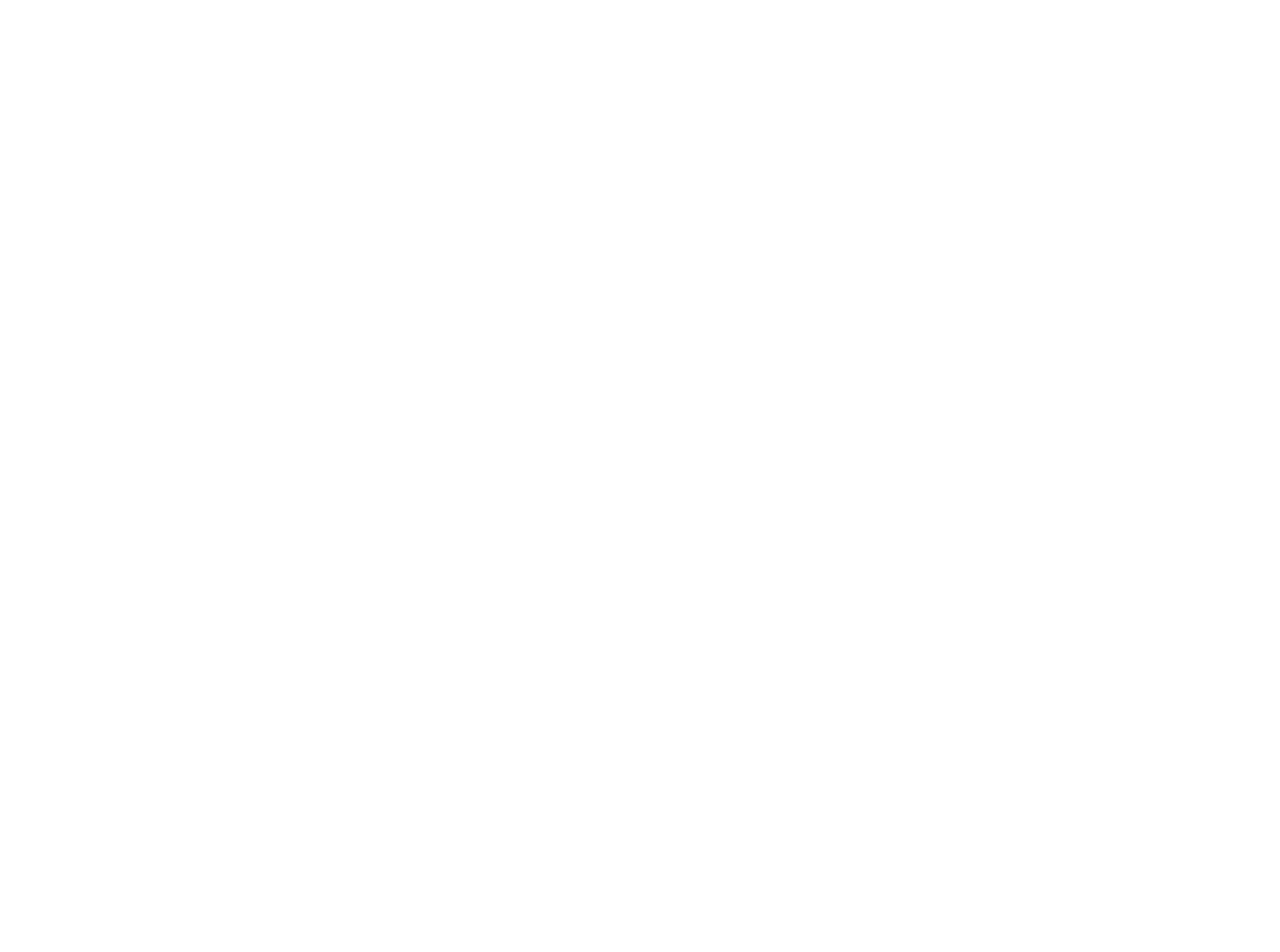
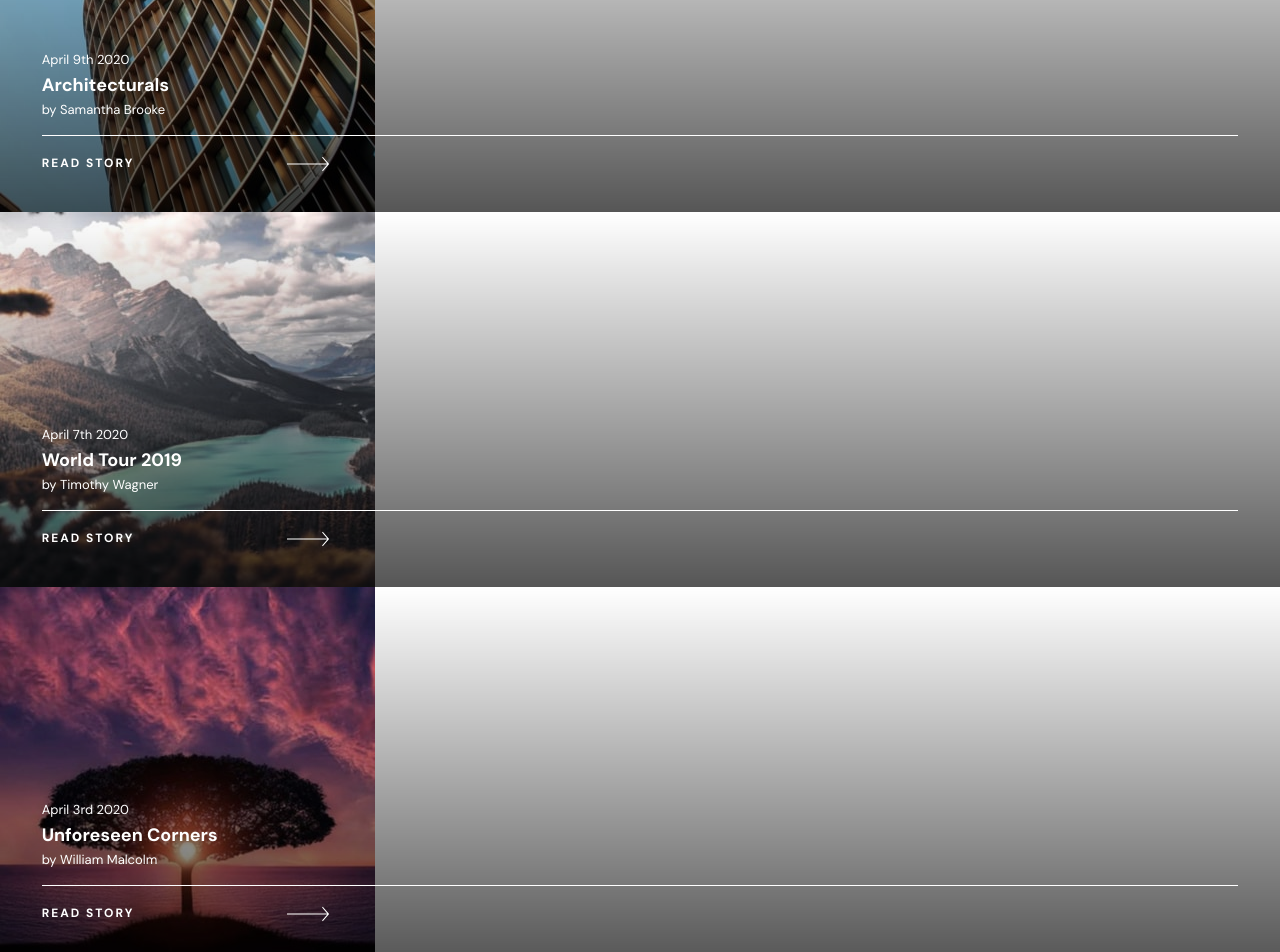
Before and after one commit to beqa200/photosnap-multi-page-website-005, a React (Create React App) app: page /stories in a window 1280 px wide. Shown: the part 1360-2312 px from the top of the page. Before the commit the page ends 800 px from the top, so only its background shows below. Built offline with nearby package versions, Linux system fonts and the light colour scheme.

Commit message:
style: image component is done

```diff
--- /dev/null
+++ b/src/components/Image.jsx
@@ -0,0 +1,28 @@
+import {
+  StyledDiv,
+  ContentDiv,
+  DateP,
+  ImageTitle,
+  Creator,
+  Hr,
+  ReadDiv,
+  Read,
+  Arrow,
+} from "../styled-components/Image.styled";
+
+export default function Image({ bg, dateTxt, title, creator }) {
+  return (
+    <StyledDiv bg={bg}>
+      <ContentDiv>
+        <DateP>{dateTxt}</DateP>
+        <ImageTitle>{title}</ImageTitle>
+        <Creator>{creator}</Creator>
+        <Hr />
+        <ReadDiv>
+          <Read>READ STORY</Read>
+          <Arrow src="./assets/shared/desktop/arrow.svg" />
+        </ReadDiv>
+      </ContentDiv>
+    </StyledDiv>
+  );
+}
--- a/src/pages/Stories.js
+++ b/src/pages/Stories.js
@@ -1,7 +1,111 @@
 import React from 'react'
+import Image from '../components/Image'
+
+const content = [
+  {
+    bg: "./assets/stories/mobile/mountains.jpg",
+    date: "April 16th 2020",
+    title: "The Mountains",
+    creator: "by John Appleseed"
+  },
+  {
+    bg: "./assets/stories/mobile/cityscapes.jpg",
+    date: "April 14th 2020",
+    title: "Sunset Cityscapes",
+    creator: "by Benjamin Cruz"
+  },
+  {
+    bg: "./assets/stories/mobile/18-days-voyage.jpg",
+    date: "April 11th 2020",
+    title: "18 Days Voyage",
+    creator: "by Alexei Borodin"
+  },
+  {
+    bg: "./assets/stories/mobile/architecturals.jpg",
+    date: "April 9th 2020",
+    title: "Architecturals",
+    creator: "by Samantha Brooke"
+  },
+  {
+    bg: "./assets/stories/mobile/world-tour.jpg",
+    date: "April 7th 2020",
+    title: "World Tour 2019",
+    creator: "by Timothy Wagner"
+  },
+  {
+    bg: "./assets/stories/mobile/unforeseen-corners.jpg",
+    date: "April 3rd 2020",
+    title: "Unforeseen Corners",
+    creator: "by William Malcolm"
+  },
+  {
+    bg: "./assets/stories/mobile/king-on-africa.jpg",
+    date: "March 29th 2020",
+    title: "King on Africa: Part II",
+    creator: "by Tim Hillenburg"
+  },
+  {
+    bg: "./assets/stories/mobile/trip-to-nowhere.jpg",
+    date: "March 21st 2020",
+    title: "The Trip to Nowhere",
+    creator: "by Felicia Rourke"
+  },
+  {
+    bg: "./assets/stories/mobile/rage-of-the-sea.jpg",
+    date: "March 19th 2020",
+    title: "Rage of The Sea",
+    creator: "by Mohammed Abdul"
+  },
+  {
+    bg: "./assets/stories/mobile/running-free.jpg",
+    date: "March 16th 2020",
+    title: "Running Free",
+    creator: "by Michelle"
+  },
+  {
+    bg: "./assets/stories/mobile/behind-the-waves.jpg",
+    date: "March 11th 2020",
+    title: "Behind the Waves",
+    creator: "by Lamarr Wilson"
+  },
+  {
+    bg: "./assets/stories/mobile/calm-waters.jpg",
+    date: "March 9th 2020",
+    title: "Calm Waters",
+    creator: "by Samantha Brooke"
+  },
+  {
+    bg: "./assets/stories/mobile/milky-way.jpg",
+    date: "March 5th 2020",
+    title: "The Milky Way",
+    creator: "by Benjamin Cruz"
+  },
+  {
+    bg: "./assets/stories/mobile/dark-forest.jpg",
+    date: "March 4th 2020",
+    title: "Night at The Dark Forest",
+    creator: "by  Mohammed Abdul"
+  },
+  {
+    bg: "./assets/stories/mobile/somwarpet.jpg",
+    date: "March 1st 2020",
+    title: "Somwarpet’s Beauty",
+    creator: "by Michelle"
+  },
+  {
+    bg: "./assets/stories/mobile/land-of-dreams.jpg",
+    date: "February 25th 2020",
+    title: "Land of Dreams",
+    creator: "by William Malcolm"
+  },
+]
 
 export default function Stories() {
   return (
-    <div>Stories</div>
+    <div>
+      {content.map((item) => (
+        <Image bg={item.bg} dateTxt={item.date} title={item.title} creator={item.creator} key={Math.random()}/>
+      ))}
+    </div>
   )
 }
--- a/src/styled-components/Header.styled.js
+++ b/src/styled-components/Header.styled.js
@@ -24,6 +24,7 @@
     top: 72px;
     left: 0px;
     padding: 12px 32px 32px;
+    z-index: 99;
 `
 
 export const LinkTitle = styled.h1`
--- /dev/null
+++ b/src/styled-components/Image.styled.js
@@ -0,0 +1,71 @@
+import styled from "styled-components";
+
+export const StyledDiv = styled.div`
+    background-image: url(${({bg}) => bg});
+    background-repeat: no-repeat;
+    height: 375px;
+    position: relative;
+
+    &::before {
+        content: "";
+        background: linear-gradient(180deg, rgba(0, 0, 0, 0.0001) 0.27%, rgba(0, 0, 0, 0.661222) 100%);
+        position: absolute;
+        top: 0;
+        left: 0;
+        width: 100%;
+        height: 100%;
+        z-index: 1;
+        filter: brightness(50%);
+    }
+`
+
+export const DateP = styled.p`
+    font-weight: 400;
+    font-size: 13px;
+    line-height: 16.93px;
+    color: #FFFFFF;
+    margin-top: 4px;
+`
+
+export const ImageTitle = styled(DateP)`
+    font-weight: 700;
+    font-size: 18px;
+    line-height: 25px;
+`
+
+export const Creator = styled(DateP)`
+`
+
+export const Hr = styled.hr`
+    width: 100%;
+    height: 1px;
+    border: none;
+    background-color: white;
+    margin-top: 16px;
+`
+
+export const ReadDiv = styled.div`
+    display: flex;
+    gap: 152.78px;
+    margin-top: 20px;
+`
+
+export const Read = styled.p`
+     font-weight: 700;
+    font-size: 12px;
+    line-height: 15.62px;
+    letter-spacing: 2px;
+    color: #FFFFFF;
+`
+
+export const Arrow = styled.img`
+    filter: invert(91%) sepia(97%) saturate(0%) hue-rotate(54deg) brightness(104%) contrast(106%);
+`
+
+export const ContentDiv = styled.div`
+    top: 211px;
+    right: 41.67px;
+    left: 41.67px;
+    position: absolute;
+    z-index: 2;
+`
```
